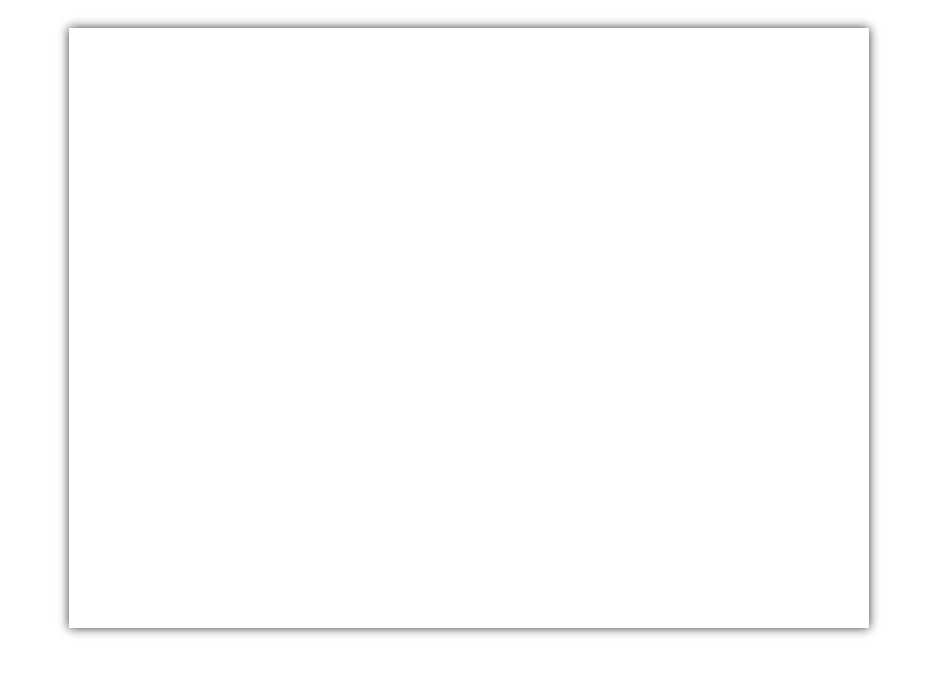
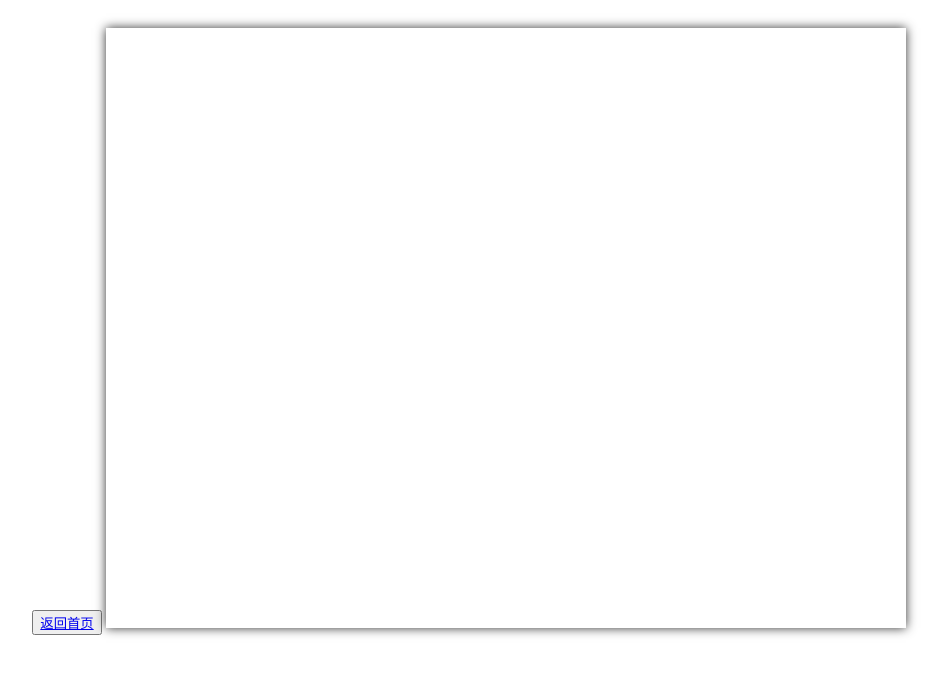
Before and after one commit to iampengjun/iampengjun.github.io, a plain HTML site: page paintbrush.html in a window 1280 px wide. Shown: the whole page, without its empty margins (171-1116 px from the left). Drawn offline with Linux system fonts and the light colour scheme.

Commit message:
Update paintbrush.html

```diff
--- a/paintbrush.html
+++ b/paintbrush.html
@@ -17,6 +17,7 @@
     </style>
   </head>
   <body onload="draw()">
+    <button><a href="index.html" id="back">返回首页</a></button>
     <canvas id="canvas" width="800" height="600"></canvas>
 
     <script>
```
